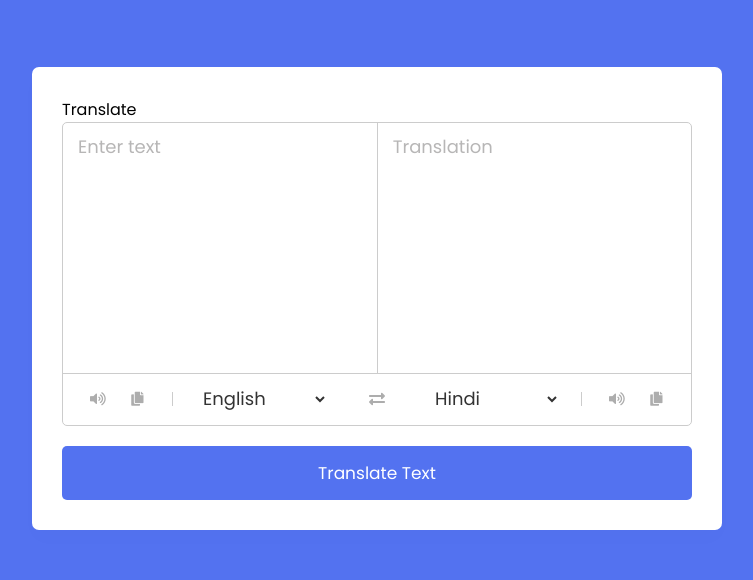
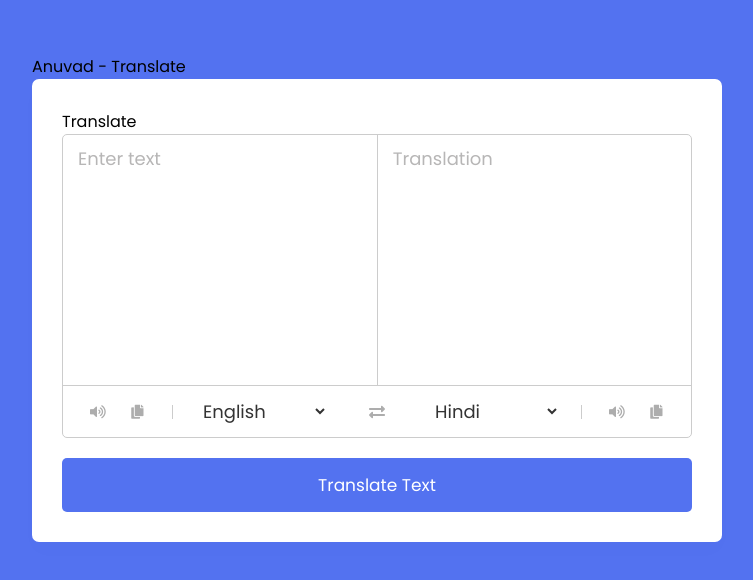
Before and after one commit to adityakeshri9234/Anuvad-Translate, a plain HTML site: page index.html in a window 1280 px wide. Shown: the part 102-682 px from the top of the page, without its empty margins (263-1016 px from the left). Drawn offline with Linux system fonts and the light colour scheme.

Commit message:
Update index.html

```diff
--- a/index.html
+++ b/index.html
@@ -10,6 +10,7 @@
     <link rel="stylesheet" href="https://cdnjs.cloudflare.com/ajax/libs/font-awesome/5.15.3/css/all.min.css"/>
   </head>
   <body>
+    <h2}>Anuvad - Translate</h2>
     <div class="container">
         <p>Translate</p>
       <div class="wrapper">
```
